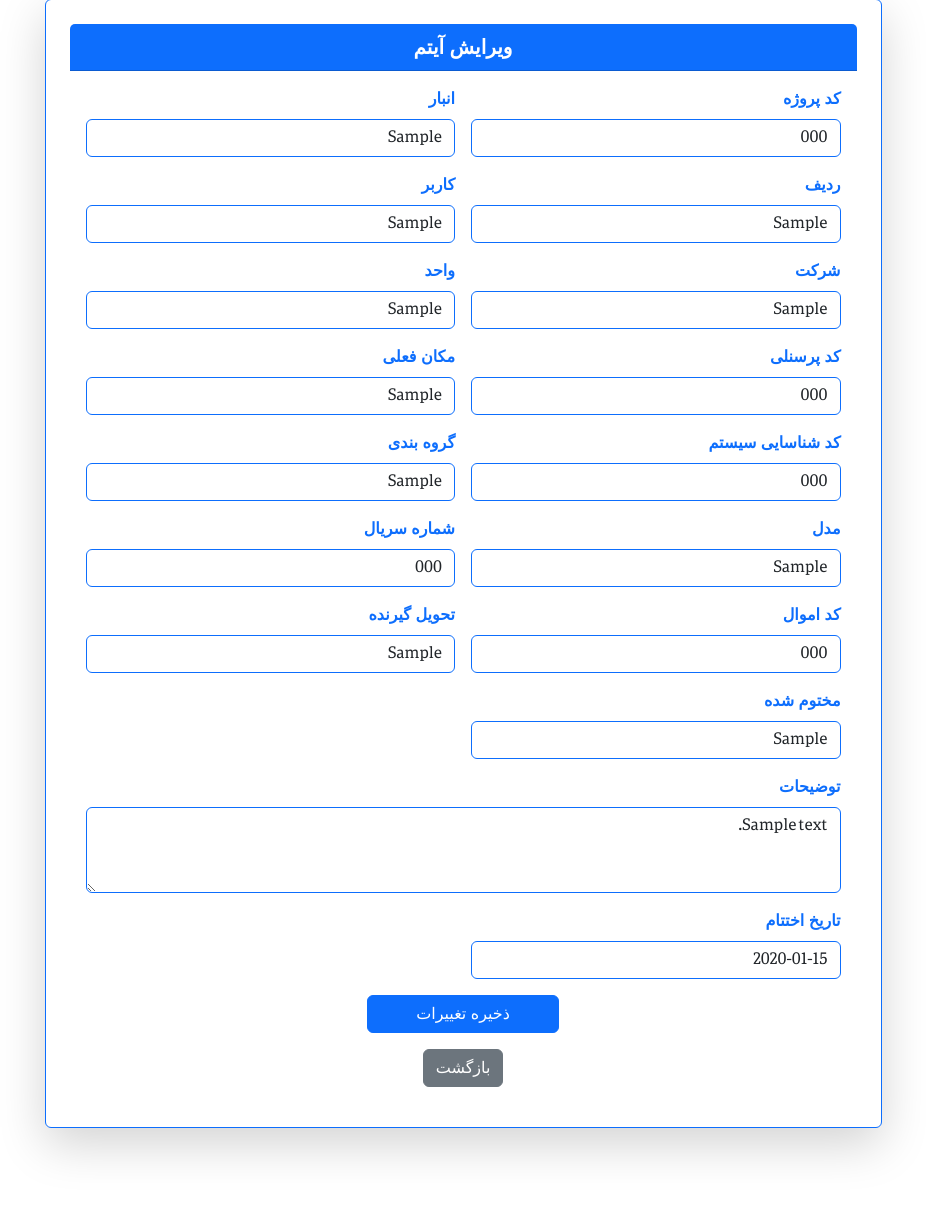
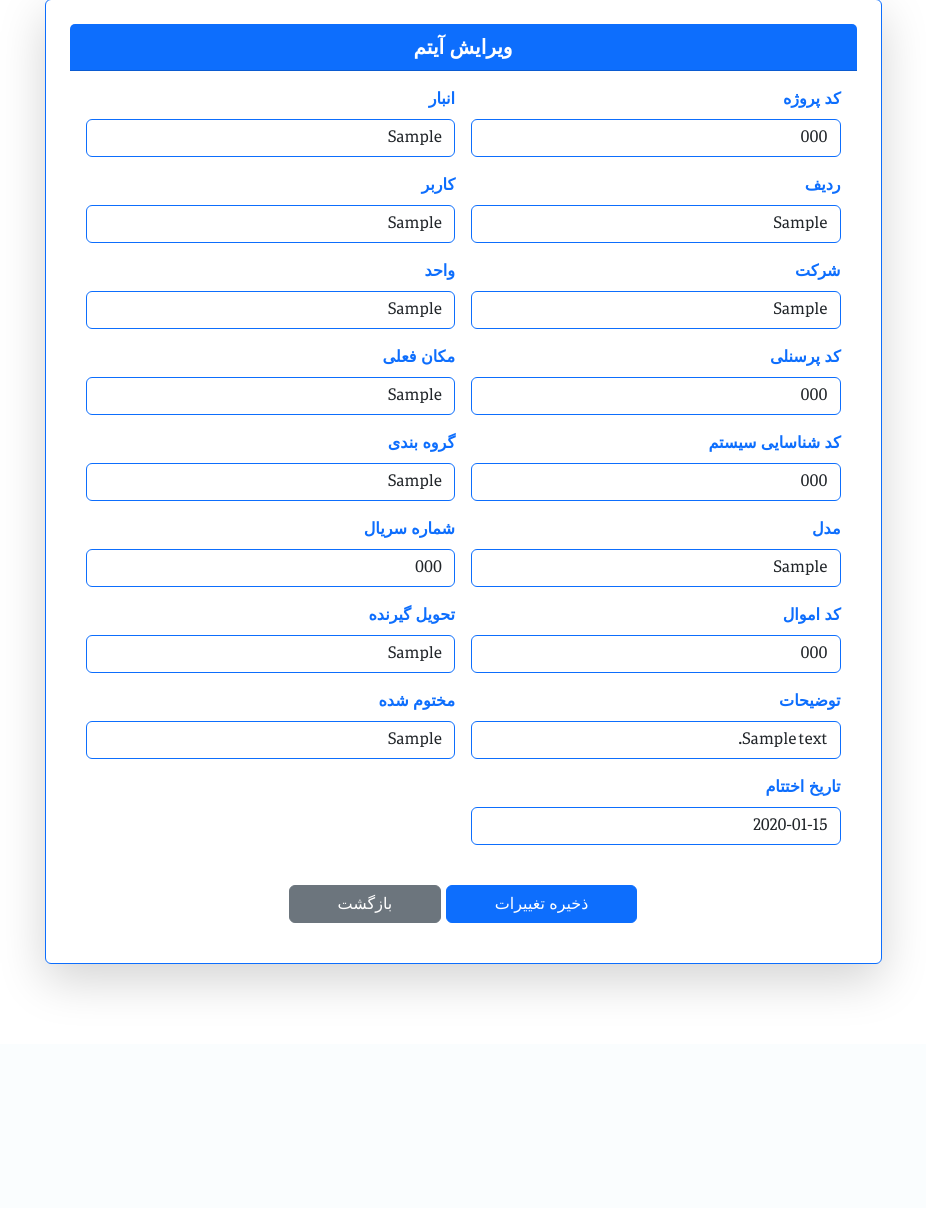
Before and after one commit to Ali-Abbaspour-12/Warehouse, a Flask app: a page that uses templates/item_panel/edit_item.html in a window 1280 px wide. Shown: the part 129-1337 px from the top of the page, without its empty margins (177-1103 px from the left). After the commit the page ends 1121 px from the top, so only its background shows below. Run offline with Flask 3, Linux system fonts and the light colour scheme; a user stored in the database is signed in; tables that the repository leaves empty hold one stand-in row (values such as "Sample post"); some libraries are stand-ins or nearby versions.

Commit message:
new changes

```diff
--- a/templates/item_panel/edit_item.html
+++ b/templates/item_panel/edit_item.html
@@ -28,7 +28,9 @@
                     ('serial_number','شماره سریال'),
                     ('property_code','کد اموال'),
                     ('recipient_delivery','تحویل گیرنده'),
-                    ('closed','مختوم شده')
+                    ('description','توضیحات'),
+                    ('closed','مختوم شده'),
+                    ('closed_time','تاریخ اختتام'),
                 ] %}
 
                 {% for id, label in fields %}
@@ -48,27 +50,21 @@
                 </div>
                 {% endfor %}
 
-                <div class="col-12">
-                    <label class="form-label text-primary fw-bold">توضیحات</label>
-                    <textarea name="description" class="form-control border-primary" rows="3">{{ item.description }}</textarea>
+
+                <div class="col-12 text-center mt-3">
+                    <br>
+                    <button type="submit" class="btn btn-primary px-5">ذخیره تغییرات</button>
+
+                    <a href="{{ url_for('item_bp.item_detail', item_id=item.id) }}" class="btn btn-secondary px-5">
+                    بازگشت
+                </a>
                 </div>
 
-                <div class="col-md-6">
-                    <label class="form-label text-primary fw-bold">تاریخ اختتام</label>
-                    <input type="text" name="closed_time" class="form-control border-primary" value="{{ item.closed_time }}">
-                </div>
 
-                <div class="col-12 text-center mt-3">
-                    <button type="submit" class="btn btn-primary px-5">ذخیره تغییرات</button>
-                </div>
 
             </form>
 
-            <div class="text-center mt-3">
-                <a href="{{ url_for('item_bp.item_detail', item_id=item.id) }}" class="btn btn-secondary">
-                    بازگشت
-                </a>
-            </div>
+
 
         </div>
 
```
Also changed, not shown: 1 other file.
